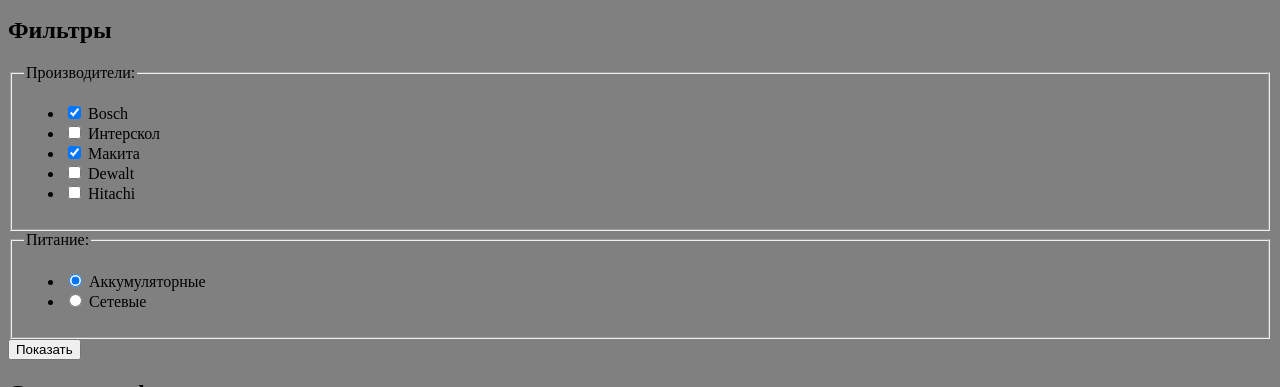
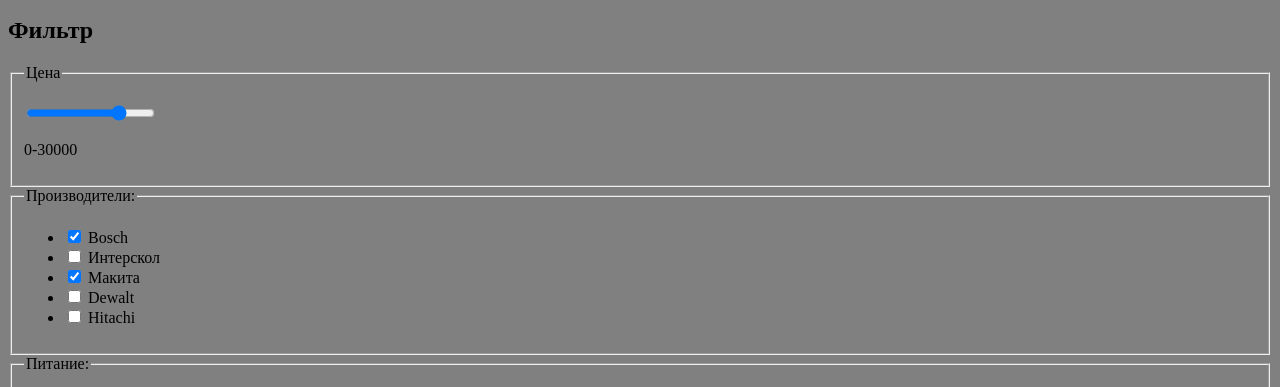
Before and after one commit to clobber775/1205383-technomart-27, a plain HTML site: page catalog.html in a window 1280 px wide. Shown: the part 739-1126 px from the top of the page. Drawn offline with Linux system fonts and the light colour scheme.

Commit message:
дополнение форм

```diff
--- a/catalog.html
+++ b/catalog.html
@@ -58,8 +58,19 @@
       </ul>
 
       <section>
-        <h2>Фильтры</h2>
-        <form action="https://echo.htmlacademy.ru/" method="get">
+        <h2>Фильтр</h2>
+        <form action="https://echo.htmlacademy.ru/" method="get" oninput="priceoutput.value=price.value">
+          <fieldset>
+            <!--Двойной ползунок возможен только с использованием js? По тз этот блок должен быть сверстан формами-->
+            <legend>Цена</legend>
+            <label for="price" class="visually-hidden">Диапазон цен</label>
+            <p>
+            <input type="range" id="price" name="price" min="0" max="40000" step="1" value="30000">
+            </p>
+            <p>
+              <span>0</span>-<span><output name="priceoutput">30000</output></span>
+            </p>
+          </fieldset>
           <fieldset>
             <legend>Производители:</legend>
             <ul>
```
